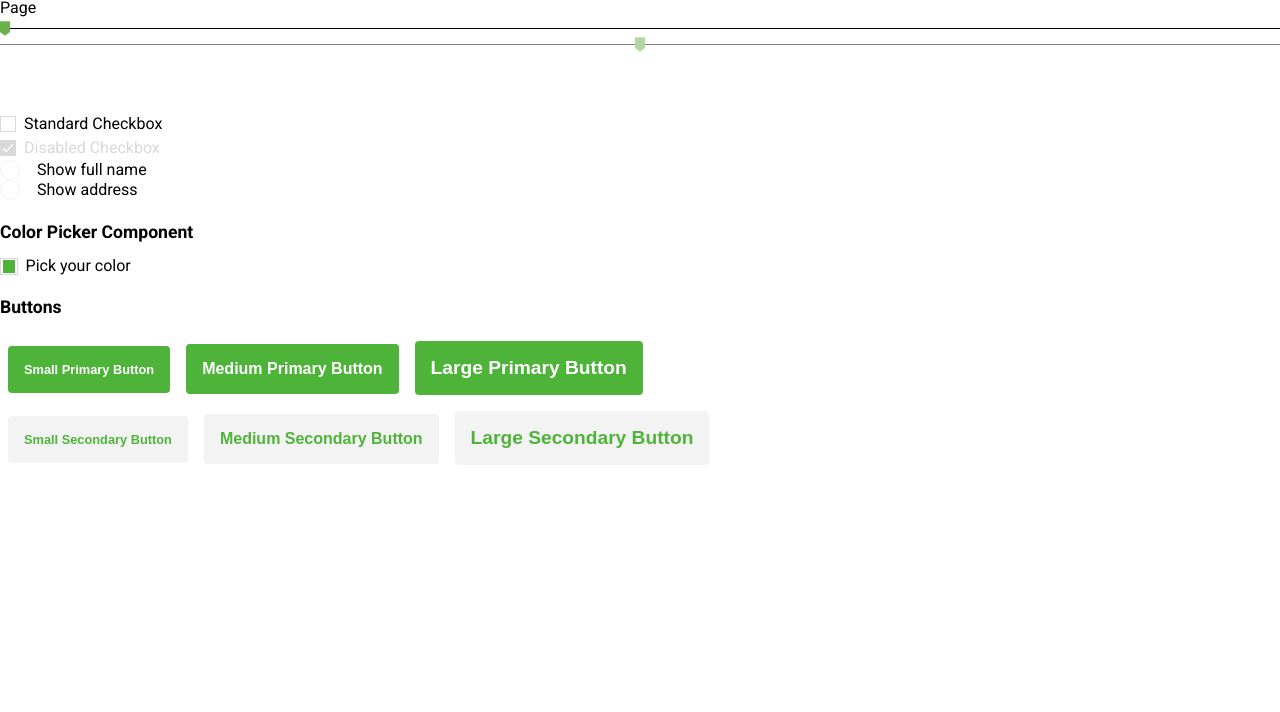
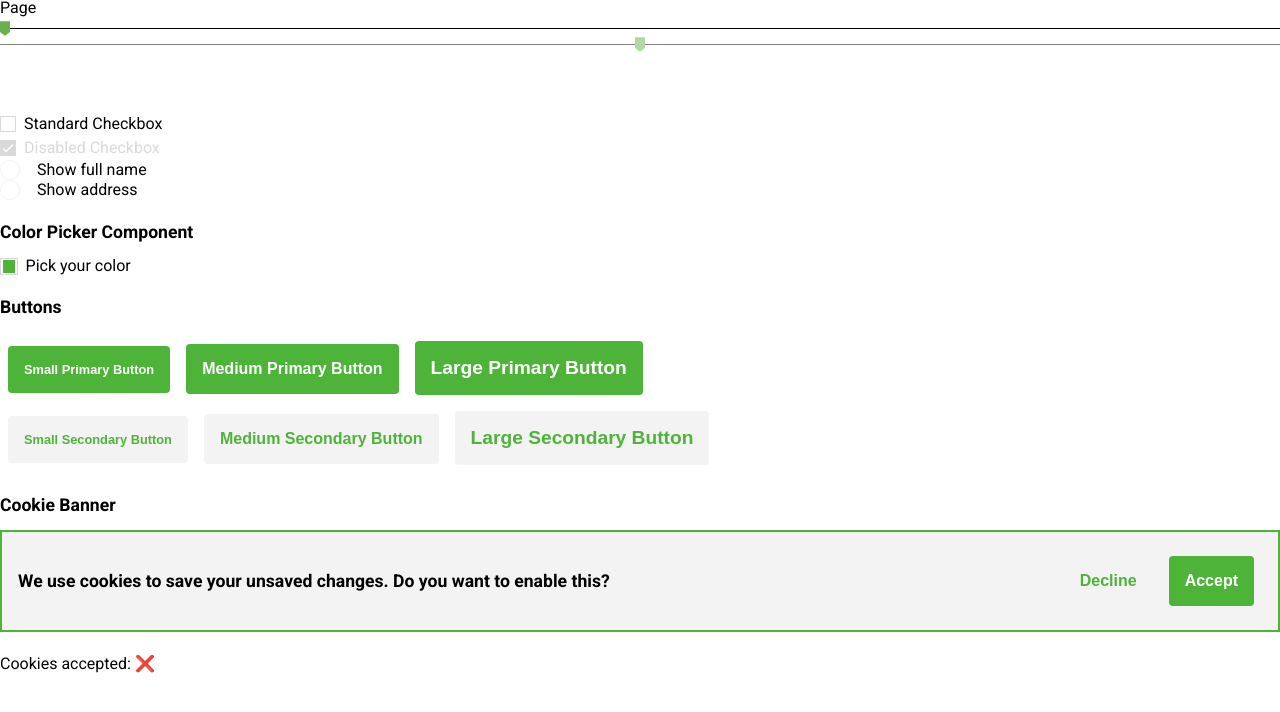
Before and after one commit to Euricom/t-profile-gen-v2, a React (Vite) app: page / in a window 1280 px wide. Shown: the top 712 px of the page. Built offline with nearby package versions, Linux system fonts and the light colour scheme; a web font is replaced by a local one.

Commit message:
feat: add cookieBanner component

```diff
--- a/src/App.tsx
+++ b/src/App.tsx
@@ -1,5 +1,5 @@
 import * as React from 'react';
-import { Button, Checkbox, ColorPicker, Slider } from './components';
+import { Button, Checkbox, ColorPicker, CookieBanner, Slider } from './components';
 import RadioButton from './components/RadioButton';
 
 function App(): JSX.Element {
@@ -7,6 +7,7 @@ function App(): JSX.Element {
   const [checked, setChecked] = React.useState(false);
   const [color, setColor] = React.useState('#4eb439');
   const [selectedRadio, setSelectedRadio] = React.useState<string>();
+  const [cookieConsent, setCookieConsent] = React.useState(false);
 
   const handleSlider = (event: React.ChangeEvent<HTMLInputElement>) =>
     setBoxSize(Number(event.currentTarget.value) / 100);
@@ -23,6 +24,9 @@ function App(): JSX.Element {
   const handleButtonClick = (event: React.MouseEvent<HTMLButtonElement, MouseEvent>) =>
     // do something with event
     event;
+
+  const handleCookieAccept = () => setCookieConsent(true);
+  const handleCookieDecline = () => setCookieConsent(false);
 
   return (
     <div className="App">
@@ -82,6 +86,14 @@ function App(): JSX.Element {
       <Button size="large" onClick={handleButtonClick} variant="secondary">
         Large Secondary Button
       </Button>
+      {/*  cookie banner */}
+      <p style={{ margin: '1.5rem 0 1rem 0', fontWeight: 700, fontSize: '1.1rem' }}>Cookie Banner</p>
+      <CookieBanner onAccept={handleCookieAccept} onDecline={handleCookieDecline}>
+        We use cookies to save your unsaved changes. Do you want to enable this?
+      </CookieBanner>
+      <p style={{ margin: '1.5rem 0 1rem 0' }}>
+        Cookies accepted: <span>{cookieConsent ? '✅' : '❌'}</span>
+      </p>
     </div>
   );
 }
--- /dev/null
+++ b/src/components/CookieBanner/CookieBanner.tsx
@@ -0,0 +1,18 @@
+import React from 'react';
+import * as S from './styles';
+import { CookieBannerProps } from './types';
+import Button from '../Button/Button';
+
+const CookieBanner = ({ children, onAccept, onDecline }: CookieBannerProps): JSX.Element => (
+  <S.CookieBanner>
+    <S.CookieBannerTextContainer>{children}</S.CookieBannerTextContainer>
+    <S.CookieBannerActionContainer>
+      <Button onClick={() => onDecline()} variant="secondary">
+        Decline
+      </Button>
+      <Button onClick={() => onAccept()}>Accept</Button>
+    </S.CookieBannerActionContainer>
+  </S.CookieBanner>
+);
+
+export default CookieBanner;
--- /dev/null
+++ b/src/components/CookieBanner/styles.ts
@@ -0,0 +1,35 @@
+import styled from 'styled-components';
+
+export const CookieBanner = styled.section`
+  align-items: flex-start;
+  background-color: ${({ theme }) => theme.colors['euri-grey']};
+  border: 2px solid ${({ theme }) => theme.colors.primary[500]};
+  display: flex;
+  flex-direction: column;
+  font-size: 1.1rem;
+  font-weight: 700;
+  justify-content: space-between;
+  padding: 1rem;
+  width: 100%;
+  @media (min-width: ${({ theme }) => theme.breakpoints.md}) {
+    align-items: center;
+    flex-direction: row;
+  }
+`;
+
+export const CookieBannerTextContainer = styled.div`
+  margin: 1rem 0;
+  width: 100%;
+  @media (min-width: ${({ theme }) => theme.breakpoints.md}) {
+    margin: 0;
+  }
+`;
+
+export const CookieBannerActionContainer = styled.div`
+  display: flex;
+  justify-content: flex-end;
+  width: 100%;
+  @media (min-width: ${({ theme }) => theme.breakpoints.md}) {
+    width: auto;
+  }
+`;
--- /dev/null
+++ b/src/components/CookieBanner/types.ts
@@ -0,0 +1,7 @@
+import React from 'react';
+
+export interface CookieBannerProps {
+  children: React.ReactNode;
+  onAccept: () => void;
+  onDecline: () => void;
+}
--- a/src/components/index.tsx
+++ b/src/components/index.tsx
@@ -2,3 +2,4 @@ export { default as Slider } from './Slider/Slider';
 export { default as Checkbox } from './Checkbox/Checkbox';
 export { default as ColorPicker } from './ColorPicker/ColorPicker';
 export { default as Button } from './Button/Button';
+export { default as CookieBanner } from './CookieBanner/CookieBanner';
--- /dev/null
+++ b/src/theme/foundations/breakpoints.ts
@@ -0,0 +1,9 @@
+const breakpoints = {
+  sm: '640px',
+  md: '768px',
+  lg: '1024px',
+  xl: '1280px',
+  '2xl': '1536px',
+};
+
+export default breakpoints;
--- a/src/theme/foundations/index.ts
+++ b/src/theme/foundations/index.ts
@@ -1 +1,2 @@
 export { default as colors } from './colors';
+export { default as breakpoints } from './breakpoints';
--- a/src/theme/theme.ts
+++ b/src/theme/theme.ts
@@ -1,7 +1,8 @@
 import { DefaultTheme } from 'styled-components';
-import { colors } from './foundations';
+import { breakpoints, colors } from './foundations';
 
 const theme: DefaultTheme = {
+  breakpoints,
   colors,
 };
 
```
Also changed, not shown: src/theme/styled.d.ts (+7 -0 lines).
